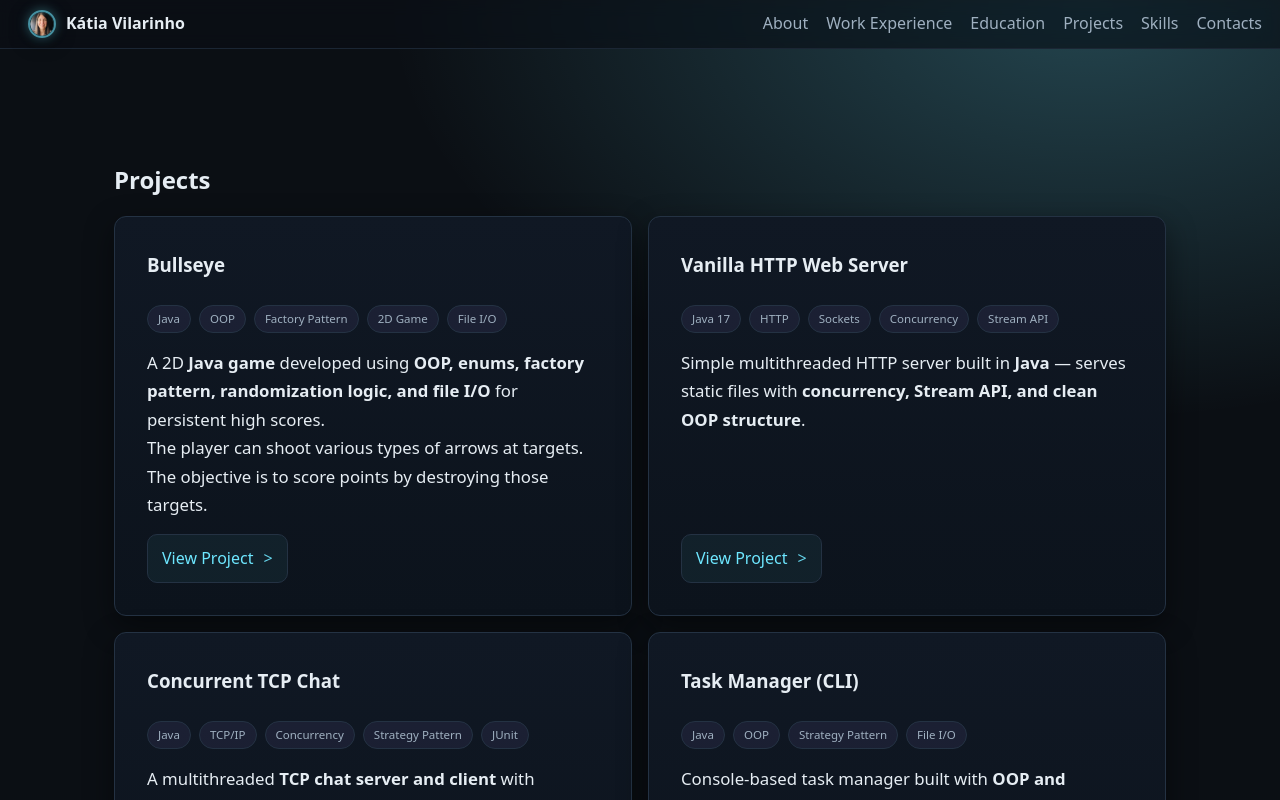
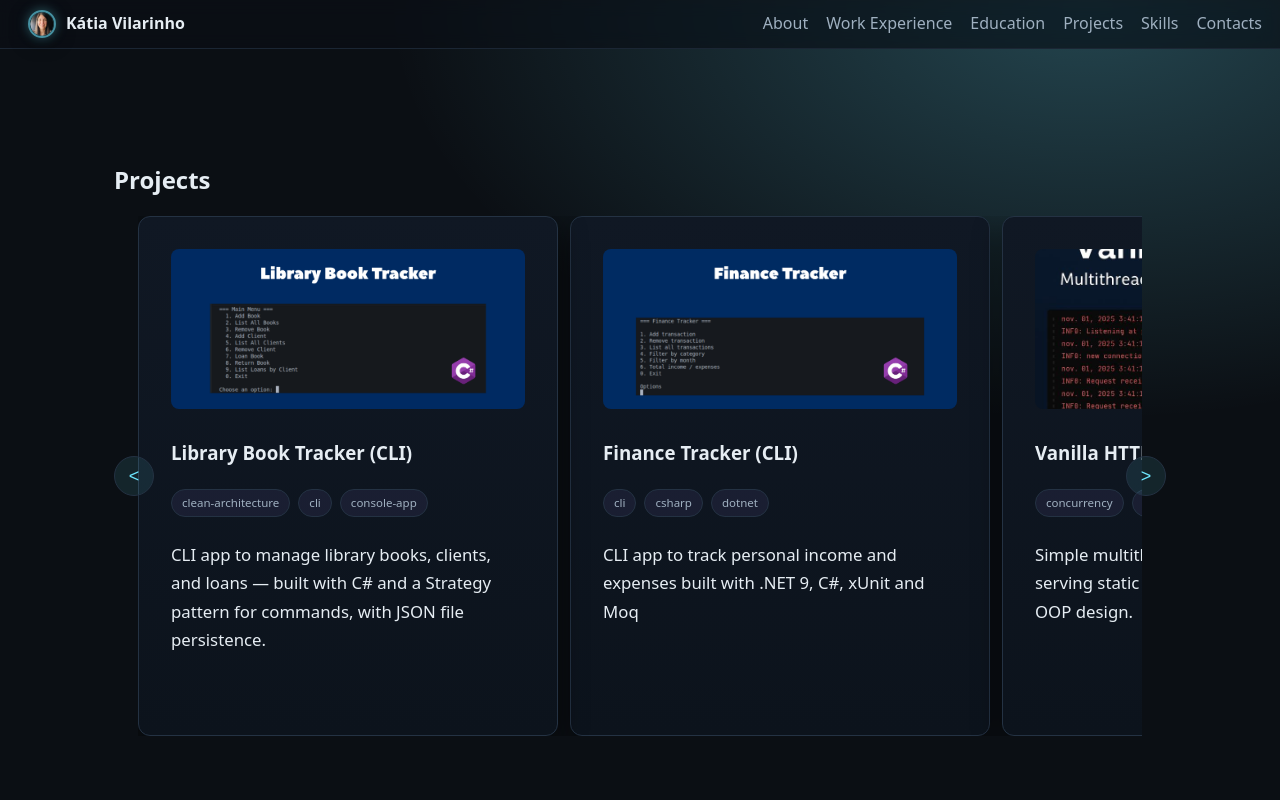
Before and after one commit to Kvilarinho/kvilarinho.github.io, a React (Vite) app: page /projects in a window 1280 px wide. Shown: the top 800 px of the page. Built offline with nearby package versions, Linux system fonts and the light colour scheme.

Commit message:
feat: implement carousel for project display with navigation

```diff
--- a/src/pages/ProjectsPage.jsx
+++ b/src/pages/ProjectsPage.jsx
@@ -1,31 +1,71 @@
-import { Link } from 'react-router-dom'
+import { useCallback } from 'react'
+import useEmblaCarousel from 'embla-carousel-react'
+import Autoplay from 'embla-carousel-autoplay'
+import { useNavigate } from 'react-router-dom'
 import Layout from '../components/common/Layout'
 import usePageAnimation from '../hooks/usePageAnimation'
-import { projects } from '../data/projects'
+import projects from '../data/projects.json'
 
 export default function ProjectsPage() {
     const visible = usePageAnimation()
+    const navigate = useNavigate()
+    const [emblaRef, emblaApi] = useEmblaCarousel(
+        { loop: true, align: 'start' },
+        [Autoplay({ delay: 2000, stopOnInteraction: false, stopOnMouseEnter: true })]
+    )
+
+    const scrollPrev = useCallback(() => emblaApi && emblaApi.scrollPrev(), [emblaApi])
+    const scrollNext = useCallback(() => emblaApi && emblaApi.scrollNext(), [emblaApi])
 
     return (
         <Layout>
             <section className={`projects page-enter ${visible ? 'page-visible' : ''}`} id="projects">
                 <h2>Projects</h2>
-                <div className="projects-grid">
-                    {Object.entries(projects).map(([slug, project]) => (
-                        <div key={slug} className="card project-card">
-                            <h3 className="project-title">{project.title}</h3>
-                            <div className="project-tags">
-                                {project.tags.map(tag => (
-                                    <span key={tag} className="project-tag">{tag}</span>
-                                ))}
-                            </div>
-                            <p className="project-description" dangerouslySetInnerHTML={{ __html: project.shortDescription }} />
-                            <Link to={`/project/${slug}`} className="exp-toggle project-link">
-                                View Project <span className="chev">{'>'}</span>
-                            </Link>
+
+                <div style={{ position: 'relative', padding: '0 24px' }}>
+                    <div ref={emblaRef} style={{ overflow: 'hidden' }}>
+                        <div style={{ display: 'flex', gap: '12px', alignItems: 'stretch' }}>
+                            {projects.map((project) => (
+                                <div
+                                    key={project.slug}
+                                    className="card project-card"
+                                    onClick={() => navigate(`/project/${project.slug}`)}
+                                    style={{ flex: '0 0 420px', display: 'flex', flexDirection: 'column', height: '520px', cursor: 'pointer' }}
+                                >
+                                    <div style={{ height: '160px', borderRadius: '8px', overflow: 'hidden', marginBottom: '12px', background: 'var(--border)', flexShrink: 0 }}>
+                                        {project.image ? (
+                                            <img src={project.image} alt={project.title} style={{ width: '100%', height: '100%', objectFit: 'cover' }} />
+                                        ) : (
+                                            <div style={{ width: '100%', height: '100%', display: 'flex', alignItems: 'center', justifyContent: 'center', color: 'var(--muted)', fontSize: '0.85rem' }}>
+                                                No image
+                                            </div>
+                                        )}
+                                    </div>
+
+                                    <h3 className="project-title" style={{ marginBottom: '8px', flexShrink: 0 }}>{project.title}</h3>
+
+                                    <div className="project-tags" style={{ marginBottom: '8px', flexShrink: 0 }}>
+                                        {project.tags.slice(0, 3).map(tag => (
+                                            <span key={tag} className="project-tag">{tag}</span>
+                                        ))}
+                                    </div>
+
+                                    <p
+                                        className="project-description"
+                                        style={{ flex: 1, overflowY: 'auto', paddingRight: '4px', scrollbarWidth: 'none', msOverflowStyle: 'none' }}
+                                        onClick={(e) => e.stopPropagation()}
+                                    >
+                                        {project.description}
+                                    </p>
+                                </div>
+                            ))}
                         </div>
-                    ))}
+                    </div>
+
+                    <button onClick={scrollPrev} style={{ position: 'absolute', left: '0', top: '50%', transform: 'translateY(-50%)', background: 'rgba(110,231,255,0.1)', border: '1px solid var(--border)', borderRadius: '50%', width: '40px', height: '40px', cursor: 'pointer', color: 'var(--accent)', fontSize: '18px' }}>{'<'}</button>
+                    <button onClick={scrollNext} style={{ position: 'absolute', right: '0', top: '50%', transform: 'translateY(-50%)', background: 'rgba(110,231,255,0.1)', border: '1px solid var(--border)', borderRadius: '50%', width: '40px', height: '40px', cursor: 'pointer', color: 'var(--accent)', fontSize: '18px' }}>{'>'}</button>
                 </div>
+
             </section>
         </Layout>
     )
```
